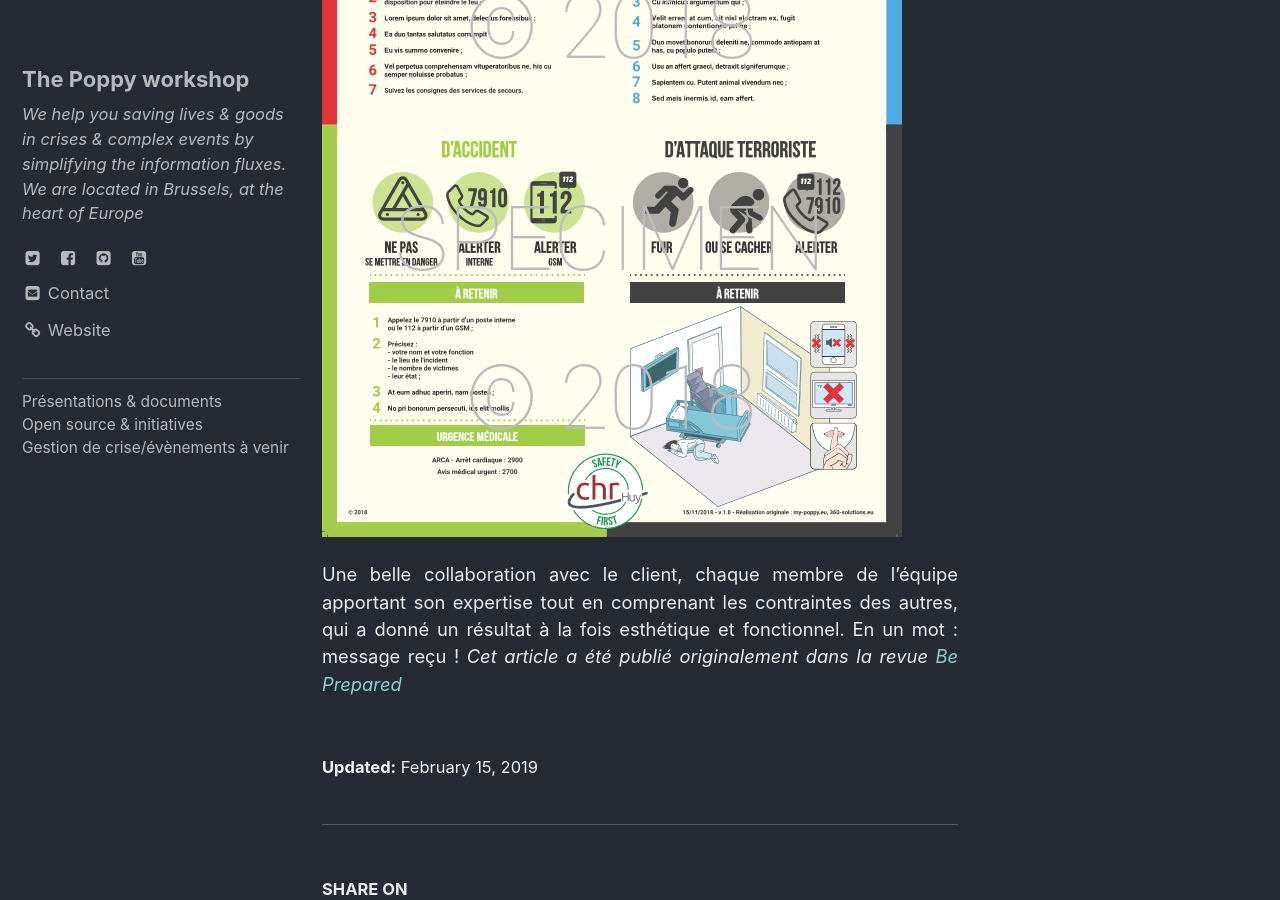
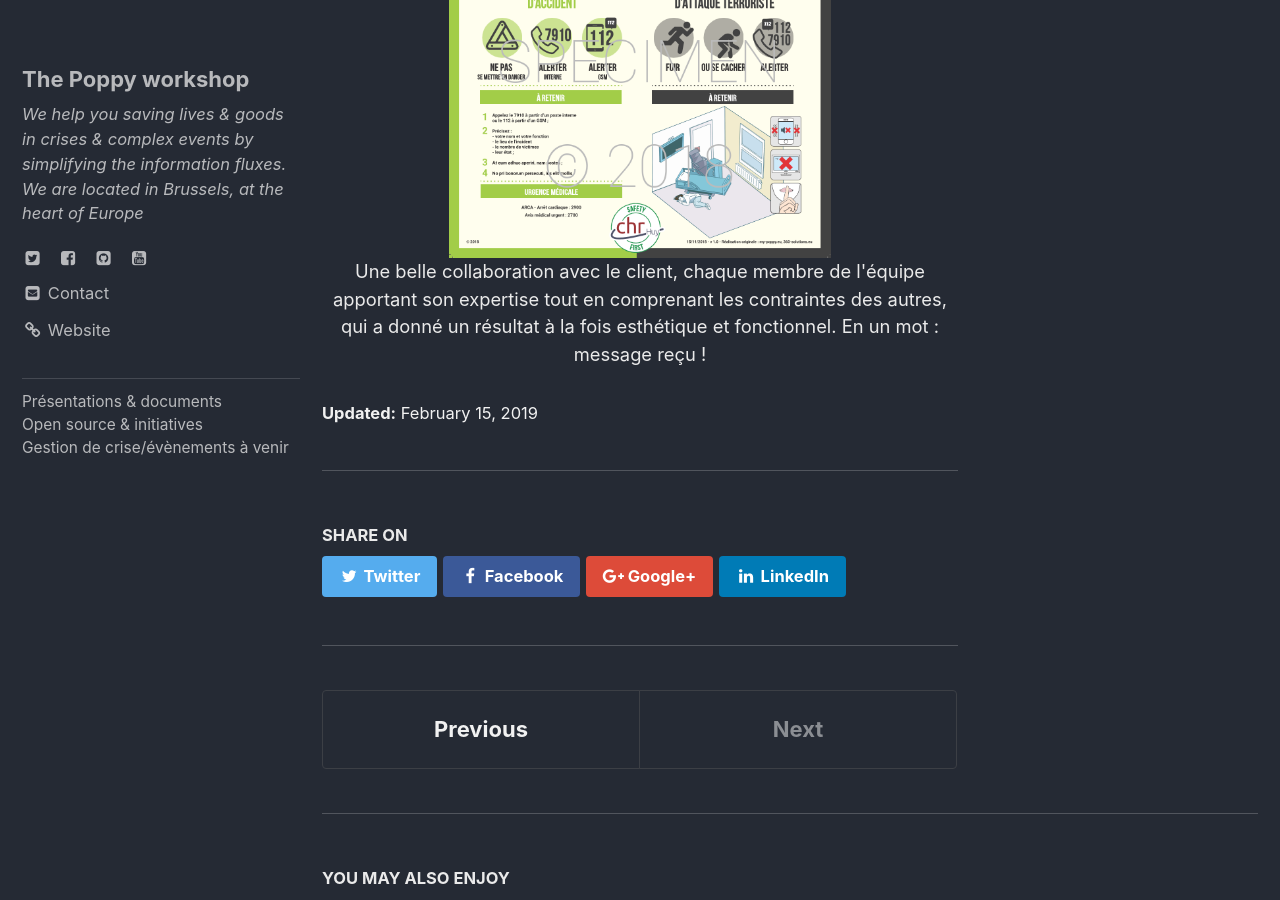
Before and after one commit to ccloquet/ccloquet.github.io, a Jekyll site: the page built from _posts/2019-02-15-affichepuh.md, in a window 1280 px wide and 900 px high, scrolled down 915 px. Built offline with Jekyll 4.4.1, drawn with Linux system fonts in a browser that asks for light colours; cached includes are drawn as plain includes.

Commit message:
Update 2019-02-15-affichepuh.md

```diff
--- a/_posts/2019-02-15-affichepuh.md
+++ b/_posts/2019-02-15-affichepuh.md
@@ -8,7 +8,8 @@ Une information sur un support imprimé est parfois la meilleure option. C'est l
 
 Défi relevé en équipe, avec un consultant en communication et sécurité (Thierry Van Keirsbilck de [360 Solutions - Risk & Safety](https://www.360-solutions.eu/)), une graphiste ([Malak](https://www.malak.be)) et un illustrateur ([Olivier Legrain](facebook.com/cinematmospheric)), qui ont travaillé en ensemble dans l'esprit Poppy.
 
-<img src='../images/puh_affiche.png'>
+<center>
+<img src='../images/puh_affiche.png' style='width:60%'>
+<center>
 
 Une belle collaboration avec le client, chaque membre de l'équipe apportant son expertise tout en comprenant les contraintes des autres, qui a donné un résultat à la fois esthétique et fonctionnel. En un mot : message reçu !
-*Cet article a été publié originalement dans la revue <a href='https://www.diekeure.be/fr-be/professional/9346/be-prepared-nr-4-2018-tijdschrift-voor-noodplanning-en-crisisbeheer-be-prepared-n-4-2018-revue-de-planification-durgence-et-de-gestion-de-crise'>Be Prepared</a>*
```
